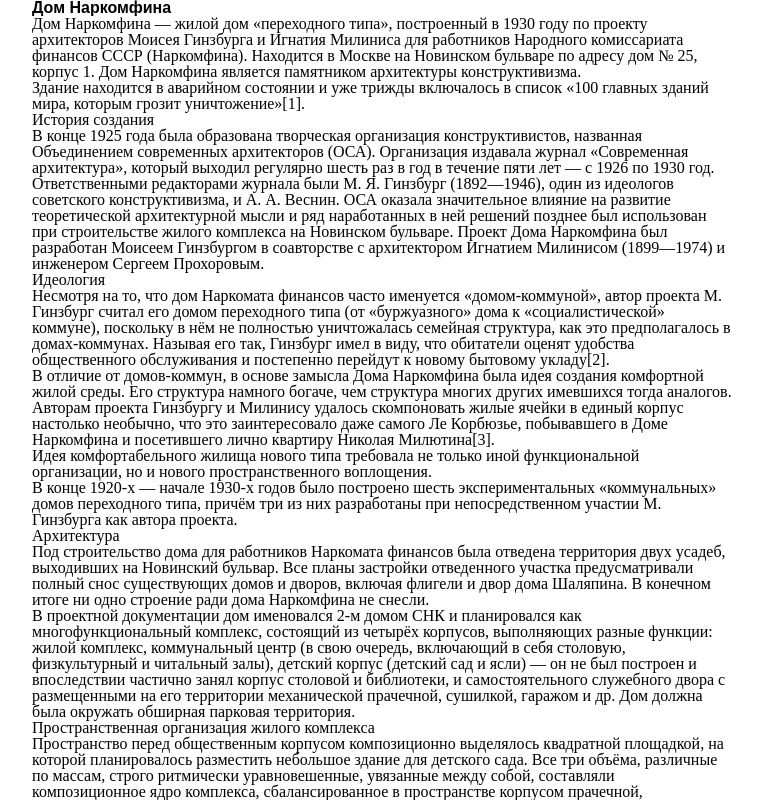
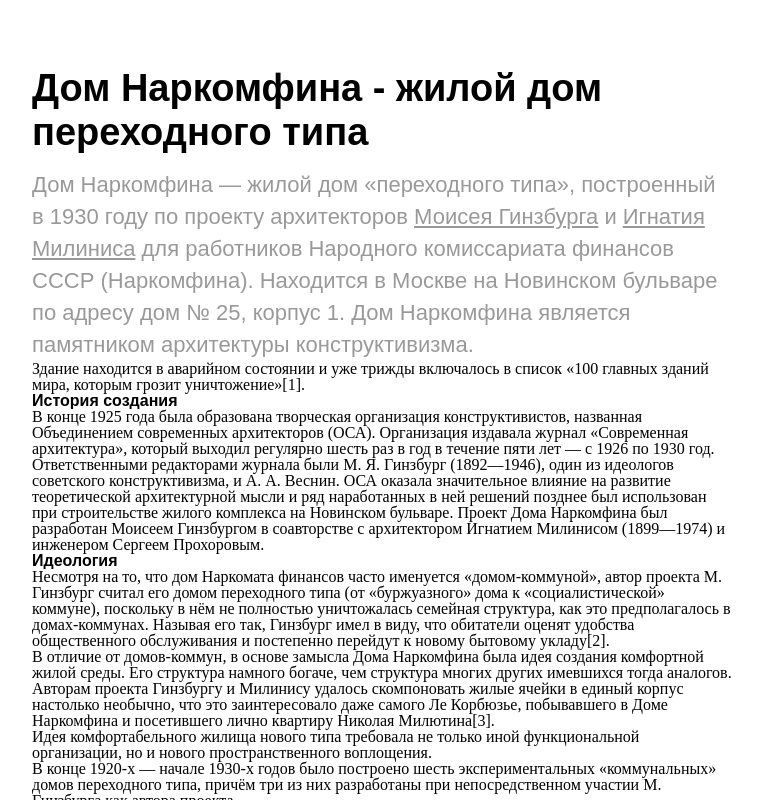
Before and after one commit to Imsamx/MCS101-011-Imsamx-Wikimedium, a plain HTML site: page narkomfin.html in a window 1280 px wide. Shown: the top 800 px of the page, without its empty margins (258-1020 px from the left). Drawn offline with Linux system fonts and the light colour scheme; a web font is replaced by a local one.

Commit message:
Итог второе занятие

```diff
--- a/narkomfin.html
+++ b/narkomfin.html
@@ -6,8 +6,8 @@
 <link rel="stylesheet" href="stylesheets/style.css">
   </head>
   <body>
-    <h1>Дом Наркомфина</h1>
-    <p>Дом Наркомфина — жилой дом «переходного типа», построенный в 1930 году по проекту архитекторов Моисея Гинзбурга и Игнатия Милиниса для работников Народного комиссариата финансов СССР (Наркомфина). Находится в Москве на Новинском бульваре по адресу дом № 25, корпус 1. Дом Наркомфина является памятником архитектуры конструктивизма.</p>
+    <h1>Дом Наркомфина - жилой дом переходного типа</h1>
+    <p>Дом Наркомфина — жилой дом «переходного типа», построенный в 1930 году по проекту архитекторов <a target="_blank" href="https://ru.wikipedia.org/wiki/%D0%93%D0%B8%D0%BD%D0%B7%D0%B1%D1%83%D1%80%D0%B3,_%D0%9C%D0%BE%D0%B8%D1%81%D0%B5%D0%B9_%D0%AF%D0%BA%D0%BE%D0%B2%D0%BB%D0%B5%D0%B2%D0%B8%D1%87">Моисея Гинзбурга</a> и <a target="_blank" href="https://ru.wikipedia.org/wiki/%D0%9C%D0%B8%D0%BB%D0%B8%D0%BD%D0%B8%D1%81,_%D0%98%D0%B3%D0%BD%D0%B0%D1%82%D0%B8%D0%B9_%D0%A4%D1%80%D0%B0%D0%BD%D1%86%D0%B5%D0%B2%D0%B8%D1%87">Игнатия Милиниса</a> для работников Народного комиссариата финансов СССР (Наркомфина). Находится в Москве на Новинском бульваре по адресу дом № 25, корпус 1. Дом Наркомфина является памятником архитектуры конструктивизма.</p>
     <p>Здание находится в аварийном состоянии и уже трижды включалось в список «100 главных зданий мира, которым грозит уничтожение»[1].</p>
 
     <h2>История создания</h2>
@@ -78,7 +78,7 @@
     <p>С бытовой стороны Дом Наркомфина также вызывал множество нареканий. Основой явилось нарушение заложенного в проекте принципа заселения типовых ячеек (квартир), связанного с тяжелейшим жилищным кризисом в СССР. В Доме Наркомфина в 1940-е…1970-е годы были распространены примеры квартир-коммуналок, когда одной из семей приходилось жить в общей комнате, а другой — в спальне. При этом минимальные размеры кухонь и санузлов приводили к скандалам и, в результате, к резкой критике архитектуры авангарда в целом. По-видимому, благополучными исключениями являлись квартиры бывших наркомов Н. Милютина и Н. Семашко.</p>
     <p>Не выдержал Дом Наркомфина и конкуренцию с традиционными в отношении строительных технологий домами, выстроенными по инициативе Моссовета. Если в Доме Наркомфина легкие бетонные блоки разрушались, то толстые и непромерзаемые кирпичные стены домов Моссовета до сих пор отличаются хорошей звукоизоляцией всех помещений и сохраняют микроклимат в квартирах[3].</p>
     <p>В итоге Дом Наркомфина так и не стал «домом-коммуной переходного типа» — к середине 1930-х годов от этой идеи отказались сами жильцы[11]. Идущую вдоль нижнего коридора галерею, предназначенную для встреч и общения, быстро превратили в индивидуальные кладовки; терраса с садом на крыше так и не была достроена, а общей столовой почти никто не пользовался. Жильцы с удовольствием покупали в столовой готовые блюда, однако предпочитали забирать их с собой в квартиры, а не питаться вместе[16]. В таком виде коммунальный корпус существовал недолго. Через некоторое время общественное питание перестало удовлетворять основную массу жильцов, и кухня стала нерентабельной. Вслед за этим изменилось и назначение двухсветных залов. Они были приспособлены вначале под типографию, а в дальнейшем — под конструкторское бюро.</p>
-    Успешно функционировали только два коммунальных хозяйственно-бытовых учреждения: прачечная и детский сад (в коммунальном корпусе).
+    <p>Успешно функционировали только два коммунальных хозяйственно-бытовых учреждения: прачечная и детский сад (в коммунальном корпусе).</p>
     <p>Авторы монографии советского периода (1986), посвященной Дому Наркомфина, подводя итоги, писали, что «эксперимент с организацией новых форм ведения социально-бытового хозяйства для начала 1930-х годов был преждевременным и оказался несостоятельным»[2]. Современный английский антрополог Виктор Бачли в своей работе 1999 года писал, что «утопизм и стремление к реформированию повседневной жизни, положенные в основу проекта дома Наркомфина, впали в немилость практически сразу по его завершении. С началом пятилетки и консолидации власти Сталиным заложенные в проект идеи коллективизма и феминизма были отвергнуты как левацкие и троцкистские»[14].</p>
 
     <h2>Известные жители</h2>
@@ -123,7 +123,8 @@
 
     <h2>Роль и значение проекта в исторической перспективе</h2>
     <p>Сдача дома Наркомфина по времени совпала с критическим переломом в судьбе архитектуры в СССР: все профессиональные объединения были распущены, а вместо них возник Союз архитекторов СССР, призванный определять облик новой советской архитектуры. Конструктивизм и рационализм были заклеймены как «формализм» и иностранные заимствования, чуждые советскому человеку. Практика домов-коммун была осуждена специальным постановлением ЦК ВКП(б) от 16 мая 1930 года «О работе по перестройке быта». В архитектуре был объявлен курс на «освоение классического наследия»[11]. Новое градостроительство с 1931 года было ориентировано на создание монументальных городских центров и рассматривало в качестве достойной обсуждения жилой архитектуры только декорировавшие эти центры отдельные дома[5]. В 1930-е годы упоминания "дома для работников Наркомфина" исчезают из публичного пространства и появляется вновь лишь спустя три десятилетия, в 1960-е годы.</p>
-    <p>Историк сталинской архитектуры Дмитрий Хмельницкий даёт ключ к пониманию причин удаления Николая Милютина из архитектуры и последующего ожидания им ареста: «Эпопея с „домами-коммунами“ теоретиков Сабсовича и Милютина была уникальной попыткой партийных функционеров среднего ранга привязать реальное архитектурное проектирование к официальной идеологии[32]. Эта попытка дорого обошлась обоим энтузиастам. Однако сама идея „обобществления быта“ не была запрещена, наоборот, она последовательно проводилась в жизнь с конца 1920-х по середину 1950-х годов. Но реализовывалась она не в виде каменных благоустроенных общежитий, а в виде коммунальных деревянных бараков»[5].</p>
+    <p>Историк сталинской архитектуры Дмитрий Хмельницкий даёт ключ к пониманию причин удаления Николая Милютина из архитектуры и последующего ожидания им ареста:</p>
+    <blockquote>«Эпопея с „домами-коммунами“ теоретиков Сабсовича и Милютина была уникальной попыткой партийных функционеров среднего ранга привязать реальное архитектурное проектирование к официальной идеологии[32]. Эта попытка дорого обошлась обоим энтузиастам. Однако сама идея „обобществления быта“ не была запрещена, наоборот, она последовательно проводилась в жизнь с конца 1920-х по середину 1950-х годов. Но реализовывалась она не в виде каменных благоустроенных общежитий, а в виде коммунальных деревянных бараков»[5].</blockquote>
     <p>Интересно отметить, что окончание строительства и заселение Дома Наркомфина (1931) по времени совпали с открытием 102-этажного небоскреба Эмпайр стейт билдинг в Нью-Йорке. Оба здания носили статусный характер, и каждое из них, в своей стране, являлось техническим, технологическим и культурным прорывом, как верили их создатели, в будущее. Эмпайр стейт билдинг сохранил своё значение, и по сей день остаётся культурным символом Америки (англ. American cultural icon); что касается идей и принципов, заложенных в проект Дома Наркомфина, то они были преданы забвению сразу по его завершении[14][33].</p>
 
   </body>
--- a/stylesheets/layout.css
+++ b/stylesheets/layout.css
@@ -1,9 +1,31 @@
-h1, h2, h3, p, ul {
+a {
+  color: inherit;
+}
+
+h1, h2, h3, p, ul, blockquote {
   width: 700px;
   margin: 0 auto;
 }
 
-h1 {
+h1,h2,h3 {
   font-family: 'PT Sans Caption', sans-serif;
   font-weight: bold;
 }
+
+h1 {
+  margin-top: 66px;
+  font-size: 38px;
+  line-height: 44px;
+}
+
+h1 + p {
+  margin-top: 15px;
+  font-family: 'PT Sans Caption', sans-serif;
+  font-size: 22px;
+  line-height: 32px;
+  color: rgba(0, 0, 0, 0.4);
+}
+
+blockquote {
+  color: rgba(30, 30, 30, 0.4);
+}
```
